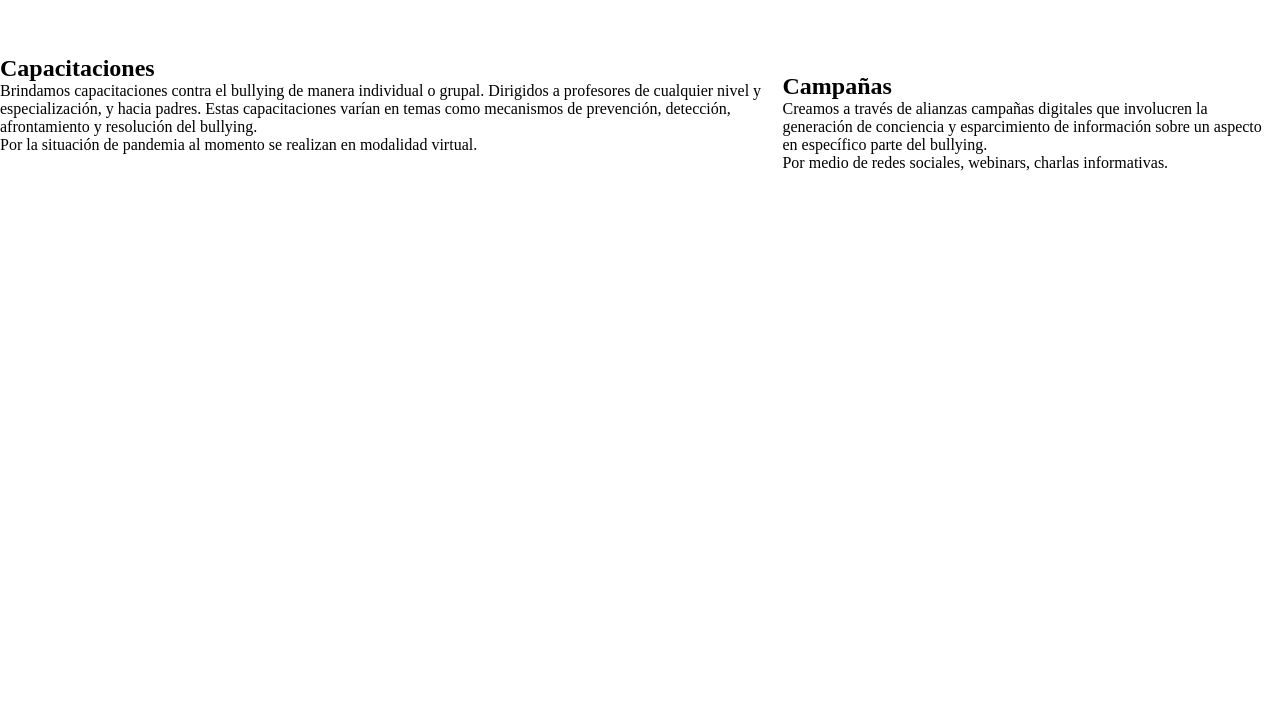
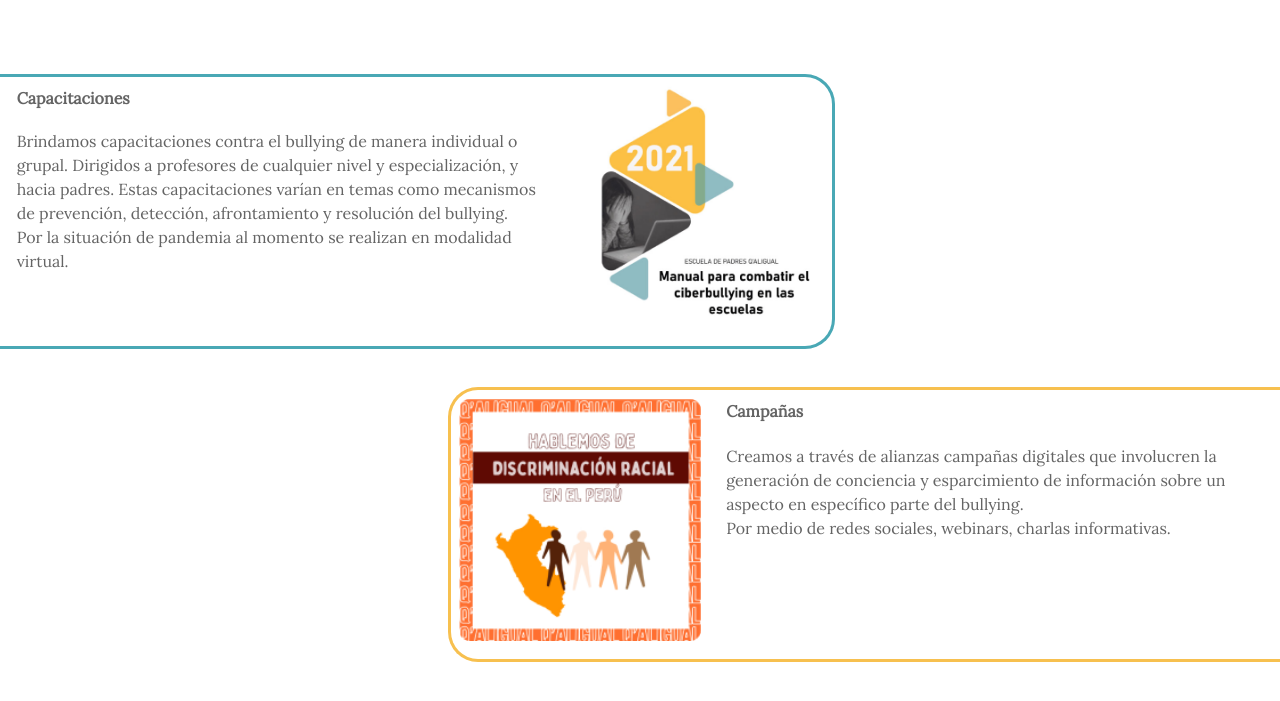
Before and after one commit to JasonAlanya/Q-aligual, a plain HTML site: page index.html in a window 1280 px wide. Shown: the part 1705-2406 px from the top of the page. Drawn offline with Linux system fonts and the light colour scheme.

Commit message:
agregado de sección servicios

```diff
--- a/CSS/Styles.css
+++ b/CSS/Styles.css
@@ -182,3 +182,64 @@
 .aboutus-complement img{
     height: 100%;
 }
+
+#services{
+    flex-direction: column;
+}
+
+.service1, .service2{
+    display: flex;
+    flex-direction: row;
+    height: 42%;
+    width: 65%;
+    margin: 1.5% 0;
+    color: rgb(100, 100, 100);
+}
+
+.service1{
+    border: 3px solid #49A8B5;
+    border-left: 0;
+    border-top-right-radius: 30px;
+    border-bottom-right-radius: 30px;
+}
+
+.service1 div{
+    padding-left: 2%;
+    padding-right: 2%;
+}
+
+.service1 img{
+    height: 90%;
+    padding: 1%;
+    margin-left: 2%;
+}
+
+.service1 div h1, .service2 div h1{
+    font-size: 1em;
+    font-family: 'Lora', arial;
+    font-weight: bolder;
+    margin: 2% 0 4%;
+}
+
+.service1 div p, .service2 div p{
+    font-size: 1em;
+    font-family: 'Lora', arial;
+    font-weight: lighter;
+    word-spacing: em;
+    line-height: 1.5em;
+}
+
+.service2{
+    margin-left: 35%;
+    justify-content: right;
+    border: 3px solid #F7C04F;
+    border-right: 0;
+    border-top-left-radius: 30px;
+    border-bottom-left-radius: 30px;
+}
+
+.service2 img{
+    height: 90%;
+    padding: 1%;
+    margin-right: 2%;
+}
```
Also changed, not shown: Images/Post Qaligual.png (added), Images/manual-qaligual.png (added).
